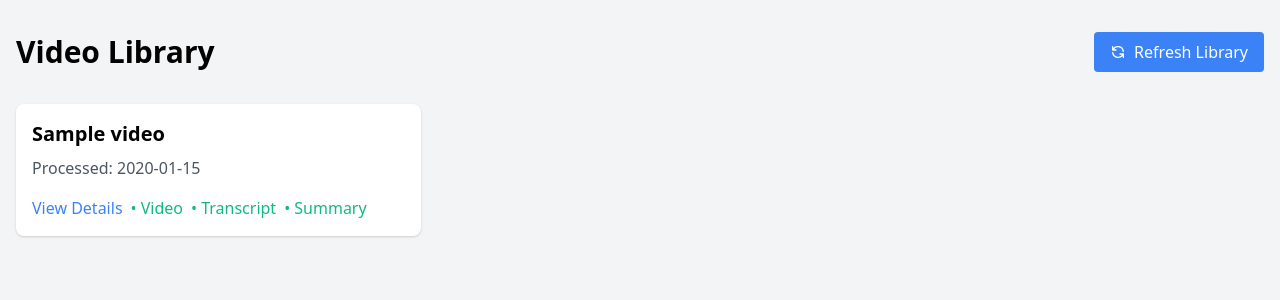
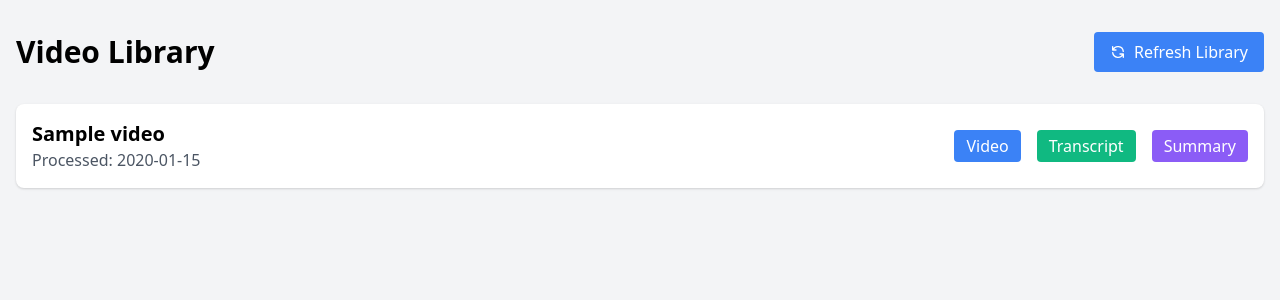
Before and after one commit to zleung9/youtube-transcribe, a Flask app: page / in a window 1280 px wide. Shown: the top 300 px of the page. Run offline with Flask 3, Linux system fonts and the light colour scheme; tables that the repository leaves empty hold one stand-in row (values such as "Sample post").

Commit message:
Add button: `video`, `summary`, `transcript`

```diff
--- a/app/app.py
+++ b/app/app.py
@@ -67,6 +67,44 @@ def video_detail(video_id):
     session.close()
     return render_template('video.html', video=video, transcript=transcript_text)
 
+@app.route('/transcript/<video_id>')
+def view_transcript(video_id):
+    session = Session()
+    video = session.query(Video).filter_by(video_id=video_id).first()
+
+    if not video or not video.transcript_path:
+        return "Transcript not found", 404
+
+    try:
+        with open(video.transcript_path, 'r', encoding='utf-8') as f:
+            transcript_text = f.read()
+        return render_template('text_view.html',
+                             title=f"Transcript - {video.title}",
+                             content=transcript_text)
+    except FileNotFoundError:
+        return "Transcript file not found", 404
+    finally:
+        session.close()
+
+@app.route('/summary/<video_id>')
+def view_summary(video_id):
+    session = Session()
+    video = session.query(Video).filter_by(video_id=video_id).first()
+
+    if not video or not video.summary_path:
+        return "Summary not found", 404
+
+    try:
+        with open(video.summary_path, 'r', encoding='utf-8') as f:
+            summary_text = f.read()
+        return render_template('text_view.html',
+                             title=f"Summary - {video.title}",
+                             content=summary_text)
+    except FileNotFoundError:
+        return "Summary file not found", 404
+    finally:
+        session.close()
+
 if __name__ == '__main__':
     app.run(
         debug=True,
--- a/app/templates/index.html
+++ b/app/templates/index.html
@@ -31,24 +31,41 @@
                 {% endfor %}
             {% endif %}
         {% endwith %}
-        <!-- Video Grid -->
-        <div class="grid grid-cols-1 md:grid-cols-2 lg:grid-cols-3 gap-4">
+
+        <!-- Video List -->
+        <div class="space-y-4">
             {% for video in videos %}
             <div class="bg-white rounded-lg shadow p-4">
-                <h2 class="text-xl font-semibold mb-2">{{ video.title }}</h2>
+                <div class="flex justify-between items-center">
+                    <div>
+                        <h2 class="text-xl font-semibold">{{ video.title }}</h2>
                         <p class="text-gray-600">Processed: {{ video.processed_date.strftime('%Y-%m-%d') }}</p>
-                <div class="mt-4 flex space-x-2">
-                    <a href="/video/{{ video.video_id }}"
-                       class="text-blue-500 hover:text-blue-700">View Details</a>
+                    </div>
+                    <div class="flex space-x-4">
                         {% if video.video_path %}
-                    <span class="text-green-500">• Video</span>
+                        <a href="https://www.youtube.com/watch?v={{ video.video_id }}"
+                           target="_blank"
+                           class="px-3 py-1 bg-blue-500 text-white rounded hover:bg-blue-600">
+                            Video
+                        </a>
                         {% endif %}
+
                         {% if video.transcript_path %}
-                    <span class="text-green-500">• Transcript</span>
+                        <a href="/transcript/{{ video.video_id }}"
+                           target="_blank"
+                           class="px-3 py-1 bg-green-500 text-white rounded hover:bg-green-600">
+                            Transcript
+                        </a>
                         {% endif %}
+
                         {% if video.summary_path %}
-                    <span class="text-green-500">• Summary</span>
+                        <a href="/summary/{{ video.video_id }}"
+                           target="_blank"
+                           class="px-3 py-1 bg-purple-500 text-white rounded hover:bg-purple-600">
+                            Summary
+                        </a>
                         {% endif %}
+                    </div>
                 </div>
             </div>
             {% endfor %}
```
Also changed, not shown: app/templates/text_view.html (added, +18 -0 lines). Lines whose indentation alone changed are shown as unchanged.
